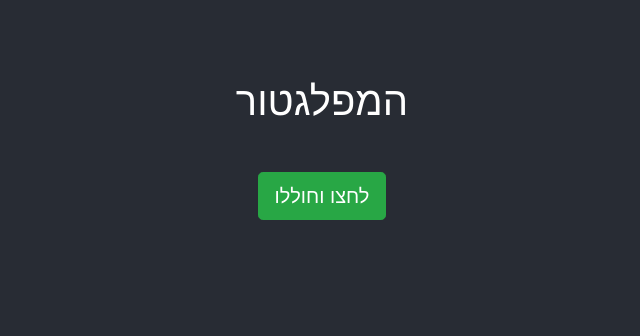
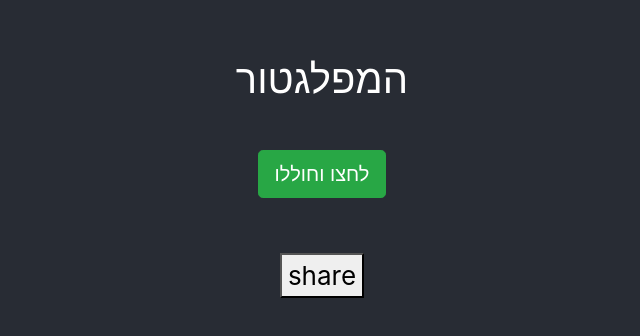
Before and after one commit to nati-levi/miflagator, a React (Create React App) app: page / in a window 1280 px wide. Shown: the part 224-560 px from the top of the page, without its empty margins (318-958 px from the left). Built offline with nearby package versions, Linux system fonts and the light colour scheme.

Commit message:
feat(): facebook share button

```diff
--- a/public/index.html
+++ b/public/index.html
@@ -43,7 +43,7 @@
     var js, fjs = d.getElementsByTagName(s)[0];
     if (d.getElementById(id)) return;
     js = d.createElement(s); js.id = id;
-    js.src = "https://connect.facebook.net/en_US/sdk.js#xfbml=1&version=v3.0";
+    js.src = "https://connect.facebook.net/en_US/sdk.js#xfbml=1&version=v3.0&appId=2081073831979312";
     fjs.parentNode.insertBefore(js, fjs);
 }(document, 'script', 'facebook-jssdk'));</script>
 
--- a/src/App.js
+++ b/src/App.js
@@ -180,11 +180,22 @@ class App extends Component {
         };
 
         this.onClick = this.onClick.bind(this);
+        this.onShareClick = this.onShareClick.bind(this);
     }
 
     onClick() {
         this.setState({
             party: randomizePartyName()
+        });
+    }
+
+    onShareClick() {
+        window.FB.ui({
+            method: 'share',
+            display: 'popup',
+            quote: `המפלגה שלי היא ${this.state.party}. ושלך?`,
+            href: 'https://nati-levi.github.io/miflagator/',
+        }, function (response) {
         });
     }
 
@@ -201,10 +212,7 @@ class App extends Component {
                     <br/>
                     <p>{this.state.party}</p>
 
-                    <div class="fb-share-button"
-                         data-href="https://nati-levi.github.io/miflagator/"
-                         data-layout="button_count">
-                    </div>
+                    <button className="facebook" onClick={this.onShareClick}>share</button>
 
                 </header>
             </div>
```
